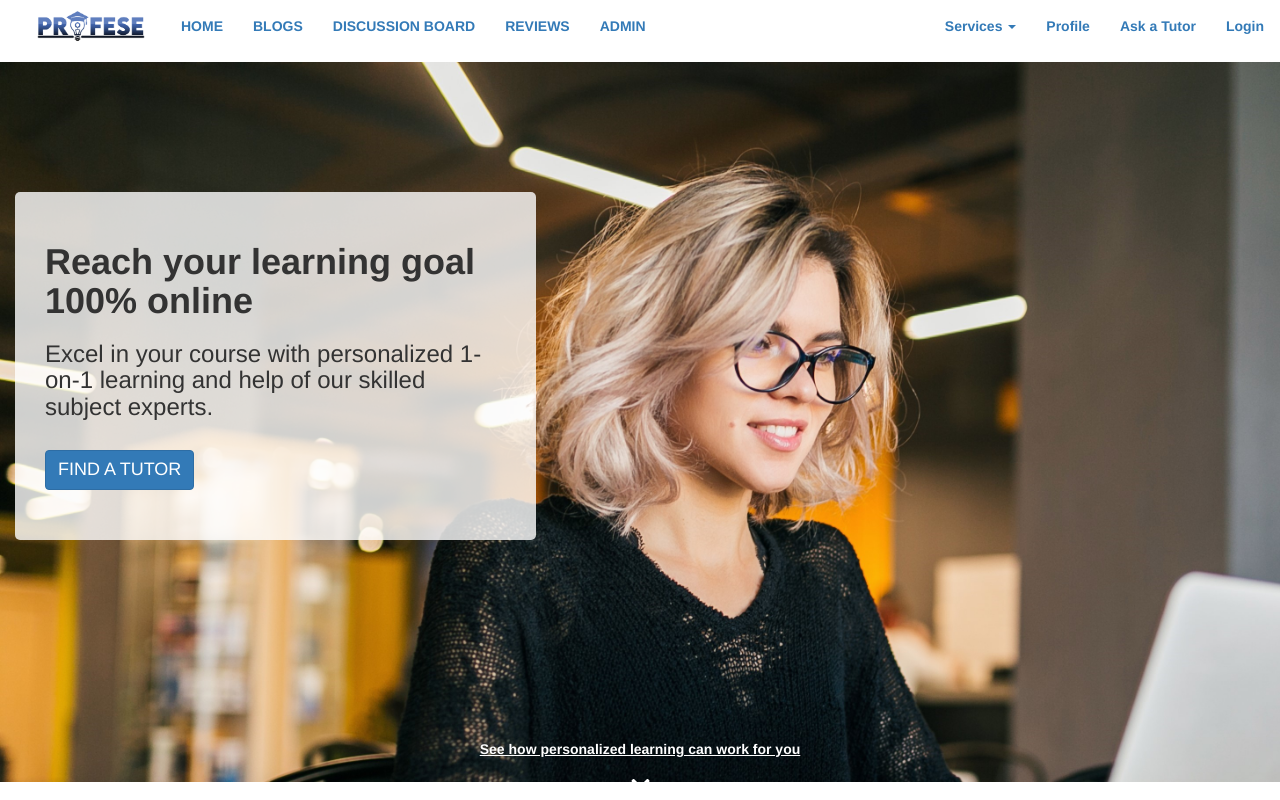
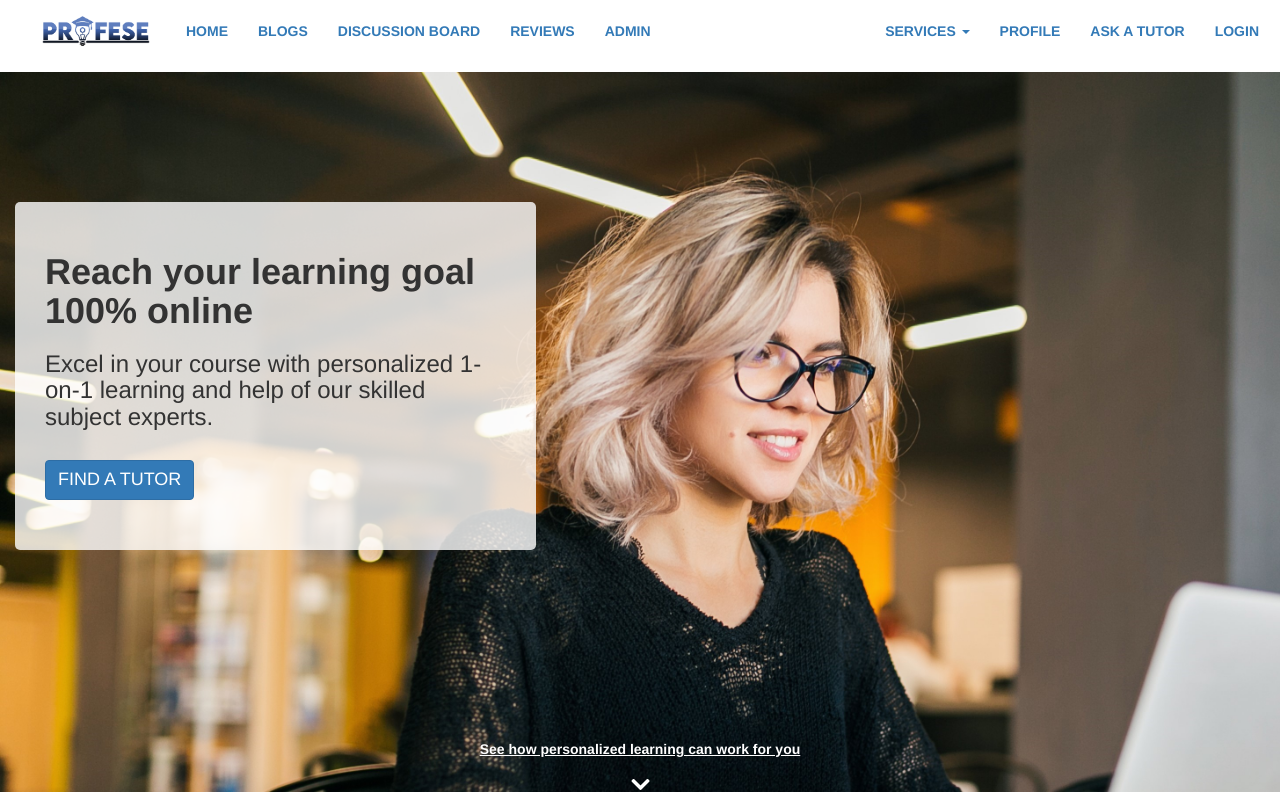
Before and after one commit to Proeduc/profese, a React (Create React App) app: page / in a window 1280 px wide. Shown: the top 800 px of the page. Built offline with nearby package versions, Linux system fonts and the light colour scheme; a web font is replaced by a local one.

Commit message:
Navbar height increment

```diff
--- a/src/components/NavOne/NavOne.css
+++ b/src/components/NavOne/NavOne.css
@@ -6,6 +6,7 @@
   top: 0;
   z-index: 10;
   background-color: white;
+  padding: 5px;
 }
 
 ul > li:before {
--- a/src/components/NavOne/NavOne.js
+++ b/src/components/NavOne/NavOne.js
@@ -35,7 +35,7 @@ export default function NavOne() {
                 </ul>
                 <ul className="nav navbar-nav navbar-right">
                     <li>
-                        <NavLink to="#" className="dropdown-toggle" type="button" data-toggle="dropdown">Services <span className="caret"></span></NavLink>
+                        <NavLink to="#" className="dropdown-toggle" type="button" data-toggle="dropdown">SERVICES <span className="caret"></span></NavLink>
                         <ul className="dropdown-menu services__dropdown">
                             <li><NavLink to="/assignment-help">Assignment Help</NavLink></li>
                             <li><NavLink to="/live-sessions">One-on-One Live sessions</NavLink></li>
@@ -45,13 +45,13 @@ export default function NavOne() {
                     </li>
                     {/* show profile link only when user is logged in */}
                     <li>
-                        <NavLink to="/profile">Profile</NavLink>
+                        <NavLink to="/profile">PROFILE</NavLink>
                     </li>
                     <li>
-                        <NavLink to="/ask-tutor">Ask a Tutor</NavLink>
+                        <NavLink to="/ask-tutor">ASK A TUTOR</NavLink>
                     </li>
                     <li>
-                        <NavLink to="/login">Login</NavLink>
+                        <NavLink to="/login">LOGIN</NavLink>
                     </li>
                 </ul>
             </div>
```
